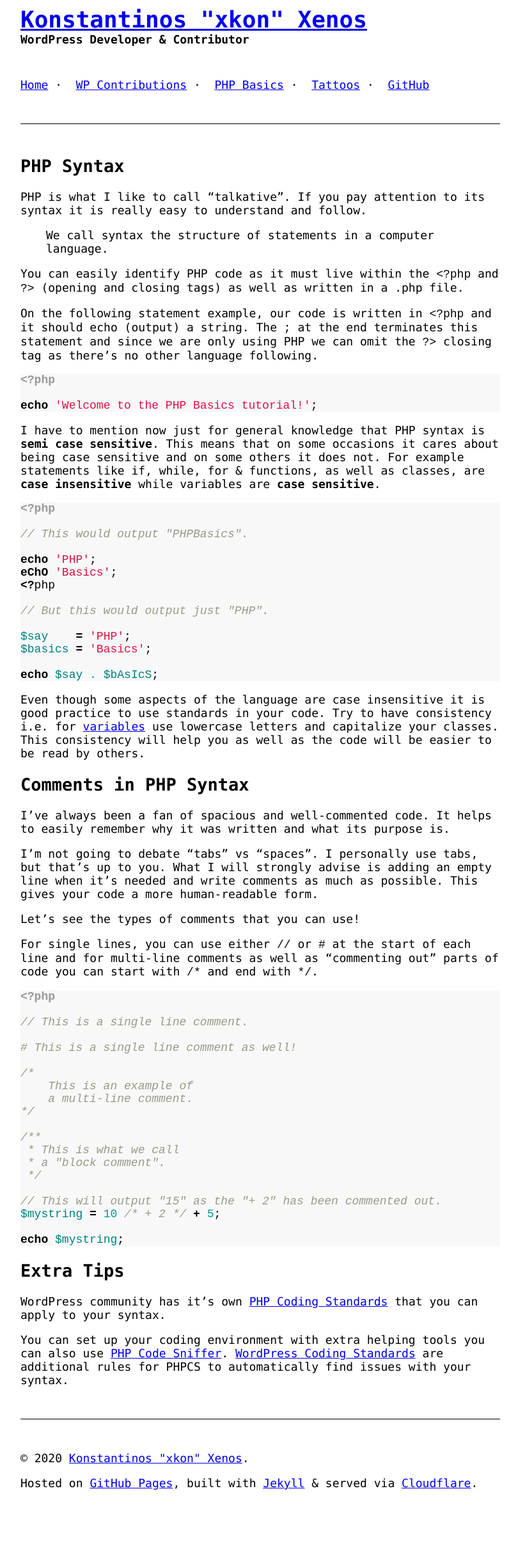
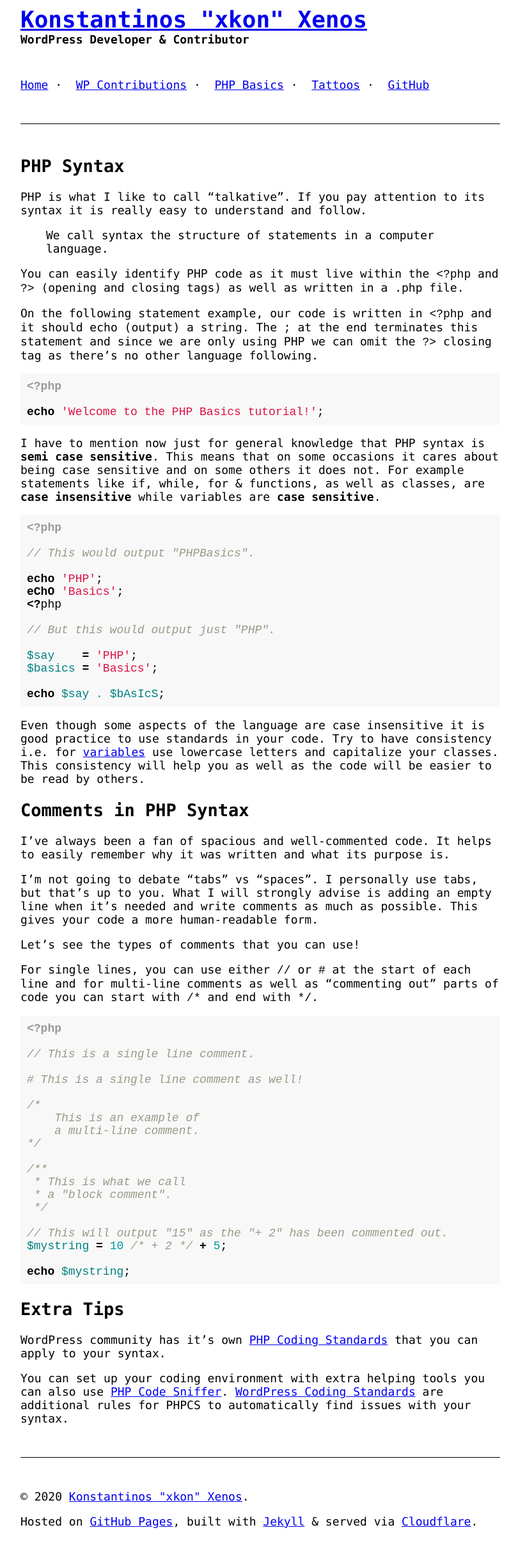
Before and after one commit to mrxkon/mrxkon.github.io, a Jekyll site: the page built from php-basics/php-syntax.md, in a window 1280 px wide. Shown: the whole page at 64% size, without its empty margins (233-1043 px from the left). Built offline with Jekyll 4.4.1, drawn with Linux system fonts in a browser that asks for light colours; before the commit the page ends 2357 px from its top, so only the background shows below that.

Commit message:
Update header.html

```diff
--- a/_includes/header.html
+++ b/_includes/header.html
@@ -79,6 +79,9 @@
 			main p:last-child {
 				margin-bottom: 0;
 			}
+			pre {
+				margin: 0;
+			}
 			.site-title {
 				margin: 0;
 			}
@@ -99,6 +102,7 @@
 				height: auto;
 			}
 			/* Code Styling */
+			div.highlight { padding: 10px; }
 			.highlight table td { padding: 5px; }
 			.highlight table pre { margin: 0; }
 			.highlight .cm {
```
